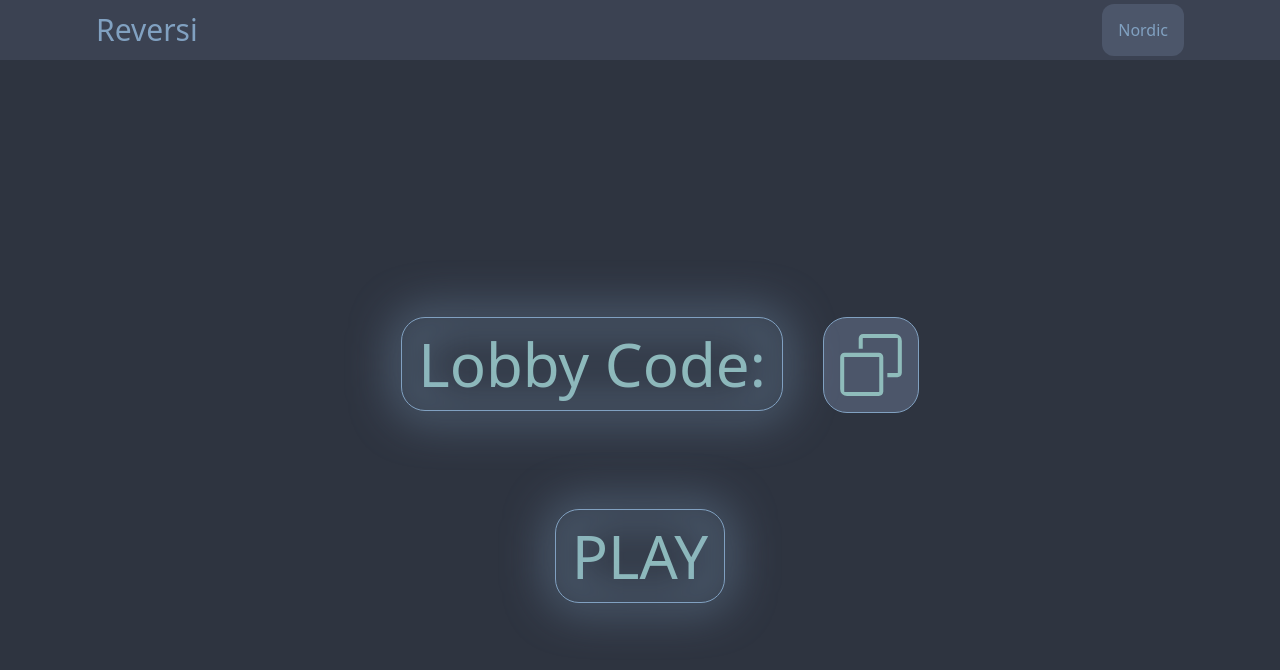
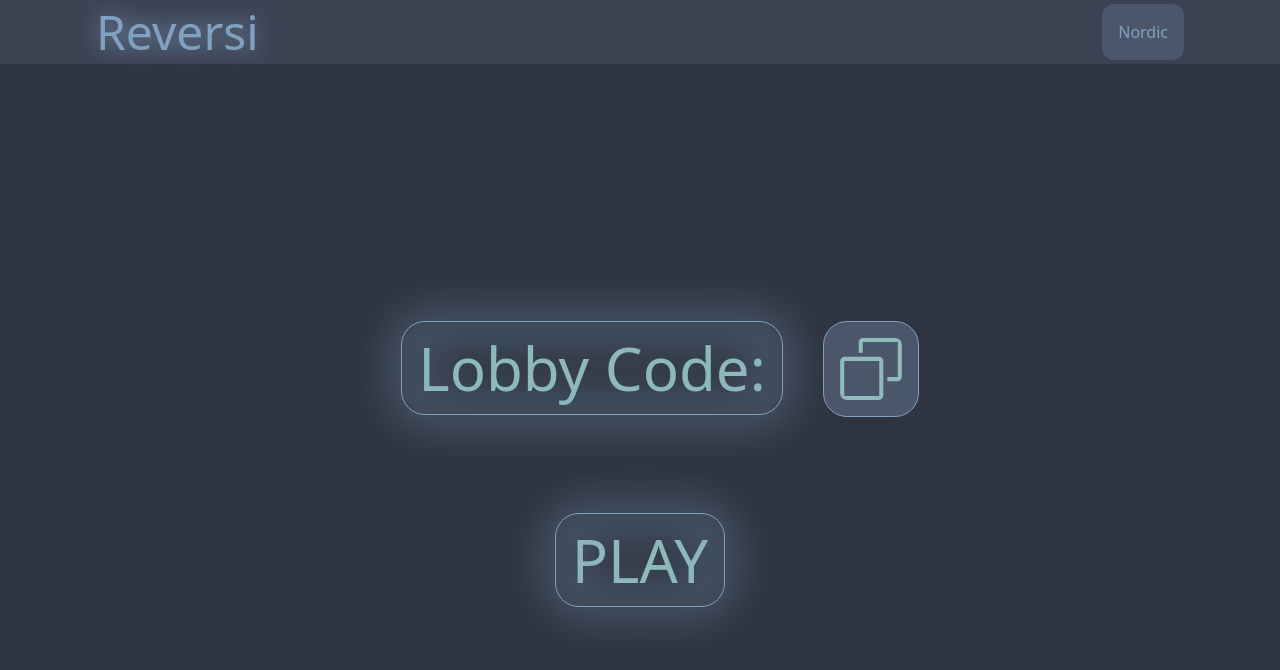
Before and after one commit to KuramaSyu/reversi-but-modern, a React (Create React App) app in the folder frontend/: page /lobby in a window 1280 px wide. Shown: the top 670 px of the page. Built offline with nearby package versions, Linux system fonts and the light colour scheme; no server answers.

Commit message:
added navigation to lobby on title click

```diff
--- a/frontend/src/App.tsx
+++ b/frontend/src/App.tsx
@@ -13,10 +13,14 @@ interface TitleBarProps {
 const default_animation = 'transition duration-1000 ease-out';
 /// TitleBar component
 const TitleBar: React.FC<TitleBarProps> = ({ title, theme, themes, onCycleTheme }) => {
-
+  const navigate = useNavigate();
   return (
-    <div className={`title-bar bg-b text-highlight-c flex justify-between ${default_animation}`}>
-      <h1 className={`ml-3 lg:mx-24 my-1 py-2 text-3xl font-light`}>{title}</h1>
+    <div className={`relative title-bar bg-b text-highlight-c flex justify-between ${default_animation}`}>
+      <div className={`ml-3 lg:mx-24 my-2 z-10 text-5xl font-thin hover:text-highlight-a
+      cursor-pointer transition duration-300`}
+      onClick={() => navigate("/lobby")}>{title}</div>
+      <div className={`absolute top-0 left-0 ml-3 lg:mx-24 my-2 text-highlight-c text-5xl font-normal
+      blur-md`}>{title}</div>
       <button
         className={`mr-3 lg:mx-24 my-1 py-2 px-4 rounded-xl bg-d hover:bg-c focus:border-blue-500`}
         onClick={onCycleTheme}
```
